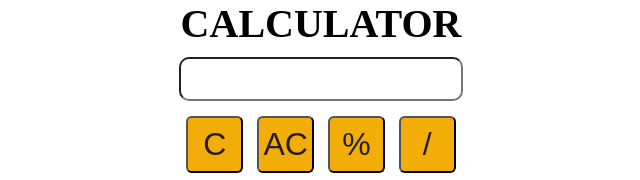
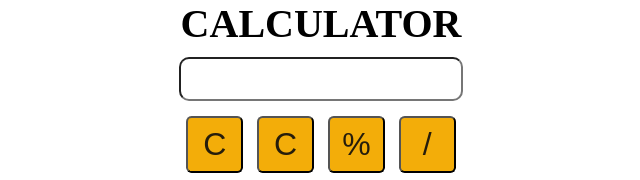
Before and after one commit to Haidar-Ali-1/calculator, a plain HTML site: page index.html in a window 1280 px wide. Shown: the top 180 px of the page, 319-959 px from the left. Drawn offline with Linux system fonts and the light colour scheme.

Commit message:
Update index.html

```diff
--- a/index.html
+++ b/index.html
@@ -15,7 +15,7 @@
         <div class="main">
         <div class="row">
             <button class="button">C</button>
-            <button class="button">AC</button>
+            <button class="button">C</button>
             <button class="button">%</button>
             <button class="button">/</button>
         </div>
```
